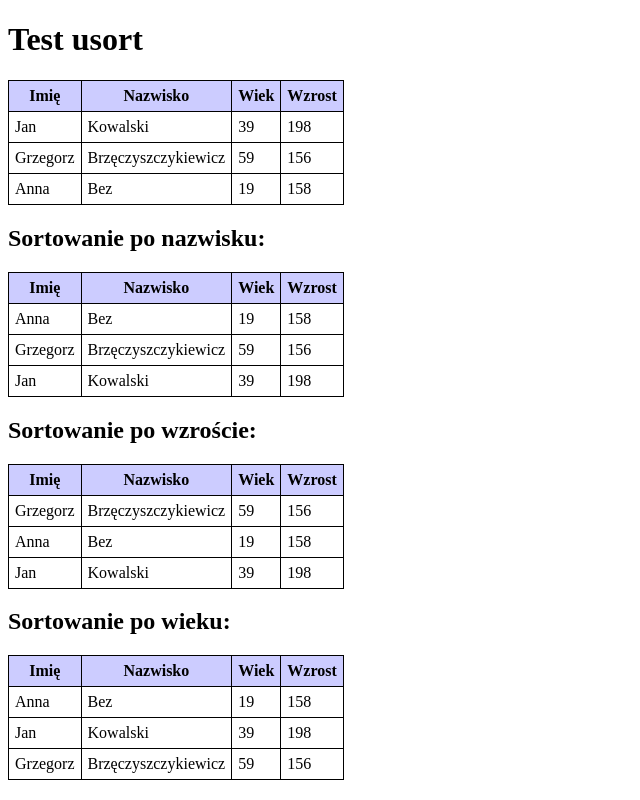
After one commit to jurek2006/php_vademecum, a PHP site: page /test_usort.php in a window 1280 px wide. The commit adds this page. Shown: the whole page, without its empty margins (0-640 px from the left). Run offline with PHP 8.4, Linux system fonts and the light colour scheme; some libraries are stand-ins or nearby versions.

Commit message:
Sortowanie usort

```diff
--- /dev/null
+++ b/php/test_usort.php
@@ -0,0 +1,123 @@
+<!doctype html>
+
+<html lang="en">
+<head>
+  <meta charset="utf-8">
+
+  <title>Test - usort</title>
+  <meta name="description" content="">
+  <meta name="author" content="">
+
+  <style type="text/css">
+    table, th, td{
+      border-collapse: collapse;
+      border: 1px solid black;
+      padding: 6px;
+    }
+
+    th{
+      background: #ccf;
+    }
+  </style>
+
+</head>
+
+<body>
+
+<h1>Test usort</h1>
+<?php
+
+  // Stworzenie tabeli osób
+  $osoby = array(
+            array('imie' => "Jan",
+                  'nazwisko' => "Kowalski",
+                  'wiek' => 39,
+                  'wzrost' => 198
+            ),
+            array('imie' => "Grzegorz",
+                  'nazwisko' => "Brzęczyszczykiewicz",
+                  'wiek' => 59,
+                  'wzrost' => 156
+            ),
+            array('imie' => "Anna",
+                  'nazwisko' => "Bez",
+                  'wiek' => 19,
+                  'wzrost' => 158
+            )
+          );
+
+  // var_dump($osoby);
+  wyswietlOsoby($osoby);
+
+
+  echo '<h2>Sortowanie po nazwisku:</h2>';
+  usort($osoby, sortNazwisko);
+  wyswietlOsoby($osoby);
+
+  echo '<h2>Sortowanie po wzroście:</h2>';
+  usort($osoby, sortWzrost);
+  wyswietlOsoby($osoby);
+
+  echo '<h2>Sortowanie po wieku:</h2>';
+  usort($osoby, sortWiek);
+  wyswietlOsoby($osoby);
+
+  function wyswietlOsoby($tabela_osob){
+  // wyświetla tabelę osób
+
+    ?>
+    <table>
+      <tr>
+        <th>Imię</th>
+        <th>Nazwisko</th>
+        <th>Wiek</th>
+        <th>Wzrost</th>
+      </tr>
+    <?php
+
+    for($i = 0; $i < count($tabela_osob); $i++) {
+      // var_dump($tabela_osob[$i]); echo "<br>";
+      ?>
+      <tr>
+         <td><?php echo $tabela_osob[$i]['imie']; ?></td>
+         <td><?php echo $tabela_osob[$i]['nazwisko']; ?></td>
+         <td><?php echo $tabela_osob[$i]['wiek']; ?></td>
+         <td><?php echo $tabela_osob[$i]['wzrost']; ?></td>
+      </tr>
+
+      <?php
+    }
+
+    ?>
+    </table>
+    <?php
+  }
+
+  function podSort($x, $y, $element_str){
+  // prosta podfunkcja sortująca do funkcji używanych w usort
+  // $element_str określa klucz wg którego następuje sortowanie
+    if      ($x[$element_str] == $y[$element_str])  { return 0;}
+    elseif  ($x[$element_str] < $y[$element_str])    { return -1; }
+    else{ return 1;}
+  }
+
+  function sortNazwisko($x, $y){
+  // funkcja do sortowania po nazwisku za pomocą usort
+    return podSort($x, $y, 'nazwisko');
+  }
+
+  function sortWzrost($x, $y){
+  // funkcja do sortowania po wzroście za pomocą usort
+    return podSort($x, $y, 'wzrost');
+  }
+
+  function sortWiek($x, $y){
+  // funkcja do sortowania po wieku za pomocą usort
+    return podSort($x, $y, 'wiek');
+  }
+?>
+
+
+
+</body>
+</html>
```
Also changed, not shown: php/index.php (+7 -1 lines), php/test_heredoc.php (renamed from php/test.php).
